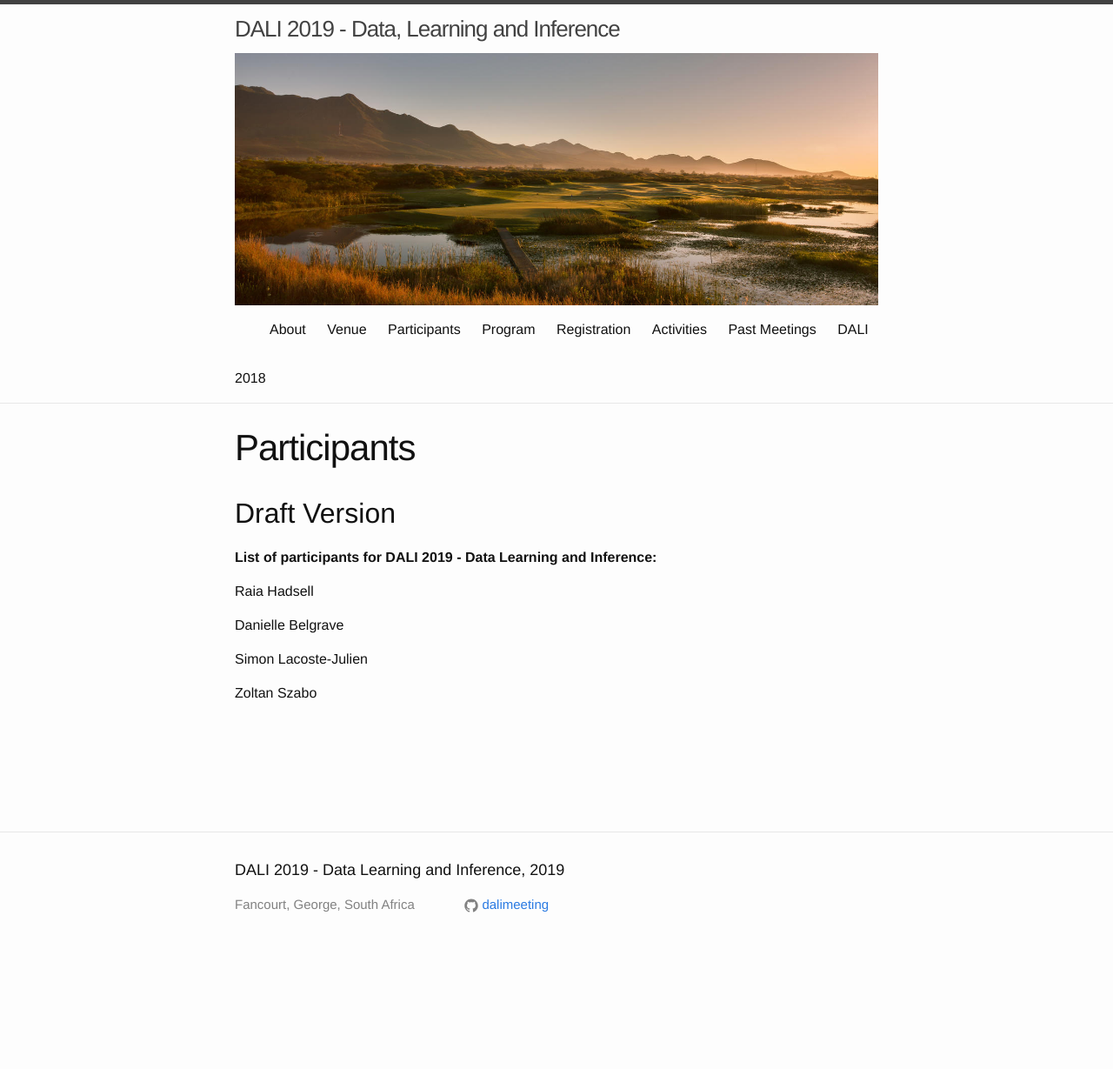
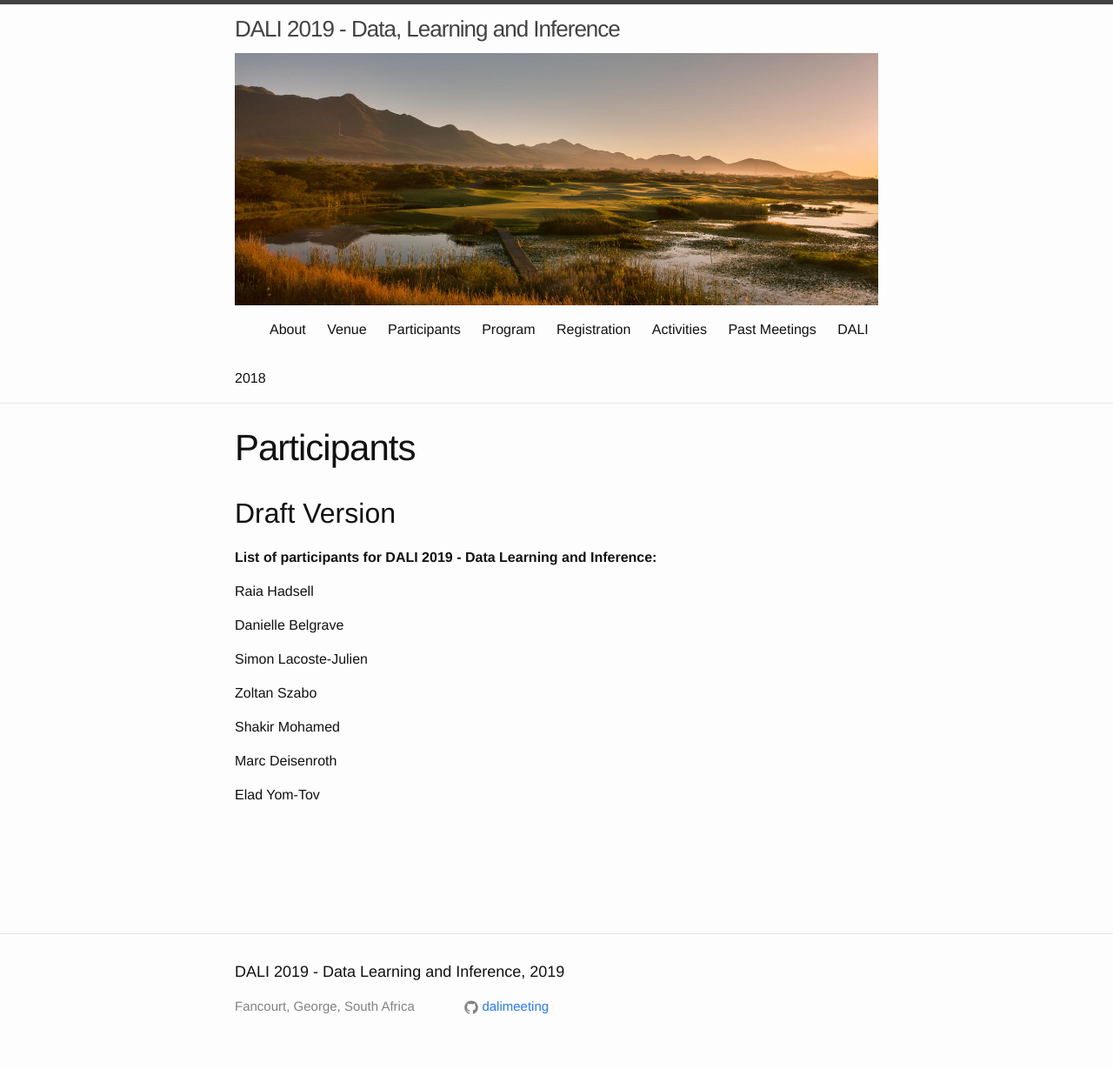
Before and after one commit to dalimeeting/dalimeeting.github.io, a Jekyll site: the page built from participants.html, in a window 1280 px wide. Shown: the whole page at 87% size. Built offline with Jekyll 4.4.1, drawn with Linux system fonts in a browser that asks for light colours; before the commit the page ends 1112 px from its top, so only the background shows below that.

Commit message:
Update participants.yml

```diff
--- a/_data/participants.yml
+++ b/_data/participants.yml
@@ -6,3 +6,9 @@
   given: Simon
 - family: Szabo
   given: Zoltan
+- family: Mohamed
+  given: Shakir
+- family: Deisenroth
+  given: Marc
+- family: Yom-Tov
+  given: Elad
```
